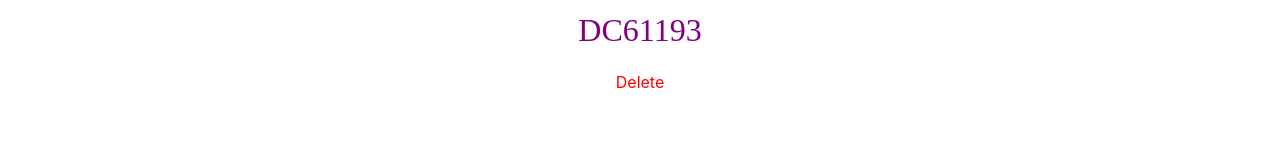
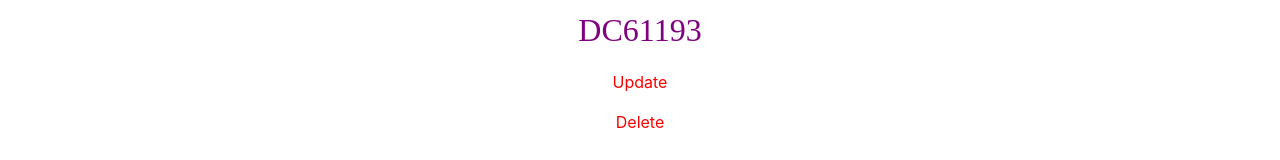
Before and after one commit to DaniaAlAli/GeekiTikis, a React (Create React App) app: page /mugs/DC in a window 1280 px wide. Shown: the part 545-705 px from the top of the page. Built offline with nearby package versions, Linux system fonts and the light colour scheme; a web font is replaced by a local one.

Commit message:
Added Update to the item Detail

```diff
--- a/src/components/MugDetail.js
+++ b/src/components/MugDetail.js
@@ -1,8 +1,10 @@
 import React from "react";
 import { useParams, Redirect } from "react-router-dom";
 import { observer } from "mobx-react";
+
 //Component
 import DeleteButton from "./Buttons/DeleteButton";
+import UpdateButton from "./Buttons/UpdateButton";
 
 //Style
 import { DetailWrapper, MugWrapper, ListWrapper } from "../styles";
@@ -31,7 +33,7 @@ const MugDetail = () => {
             <p className="mug-descrip">{mugs.description}</p>
           </ListWrapper>
           <p className="mug-barcode">{mugs.barcode}</p>
-
+          <UpdateButton mug={mugs} />
           <DeleteButton mugId={mugs.id} />
         </DetailWrapper>
       </ListWrapper>
--- a/src/stores/MugStore.js
+++ b/src/stores/MugStore.js
@@ -16,11 +16,6 @@ class MugStore {
   updateMug = (updateMug) => {
     const mug = this.mugs.find((mug) => mug.id === updateMug.id);
 
-    // mugs.name = updateMug.name;
-    // mugs.price = updateMug.price;
-    // mugs.description = updateMug.description;
-    // mugs.image = updateMug.image;
-
     for (const key in updateMug) mug[key] = updateMug[key];
   };
 
```
